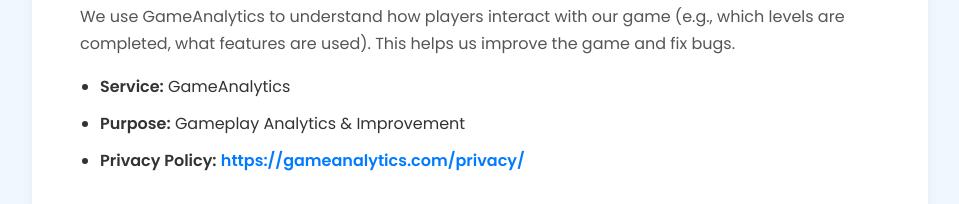
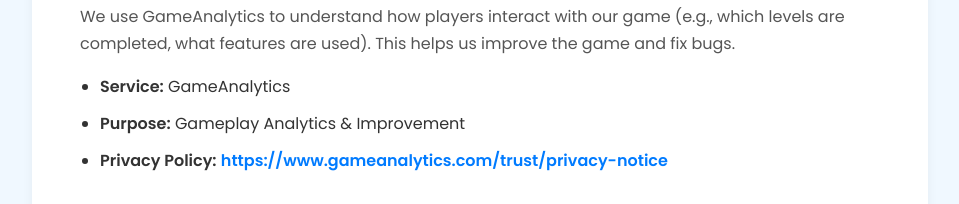
Before and after one commit to yamrajgames/yamrajgames.github.io, a plain HTML site: page stacksarehighprivacypolicy.html in a window 1280 px wide. Shown: the part 1434-1638 px from the top of the page, without its empty margins (160-1119 px from the left). Drawn offline with Linux system fonts and the light colour scheme.

Commit message:
Update stacksarehighprivacypolicy.html

```diff
--- a/stacksarehighprivacypolicy.html
+++ b/stacksarehighprivacypolicy.html
@@ -123,7 +123,7 @@
         <ul>
             <li><strong>Service:</strong> GameAnalytics</li>
             <li><strong>Purpose:</strong> Gameplay Analytics & Improvement</li>
-            <li><strong>Privacy Policy:</strong> <a href="https://gameanalytics.com/privacy/" target="_blank" rel="noopener noreferrer">https://gameanalytics.com/privacy/</a></li>
+            <li><strong>Privacy Policy:</strong> <a href="https://www.gameanalytics.com/trust/privacy-notice" target="_blank" rel="noopener noreferrer">https://www.gameanalytics.com/trust/privacy-notice</a></li>
         </ul>
 
         <h2>3. How Your Data is Used</h2>
```
